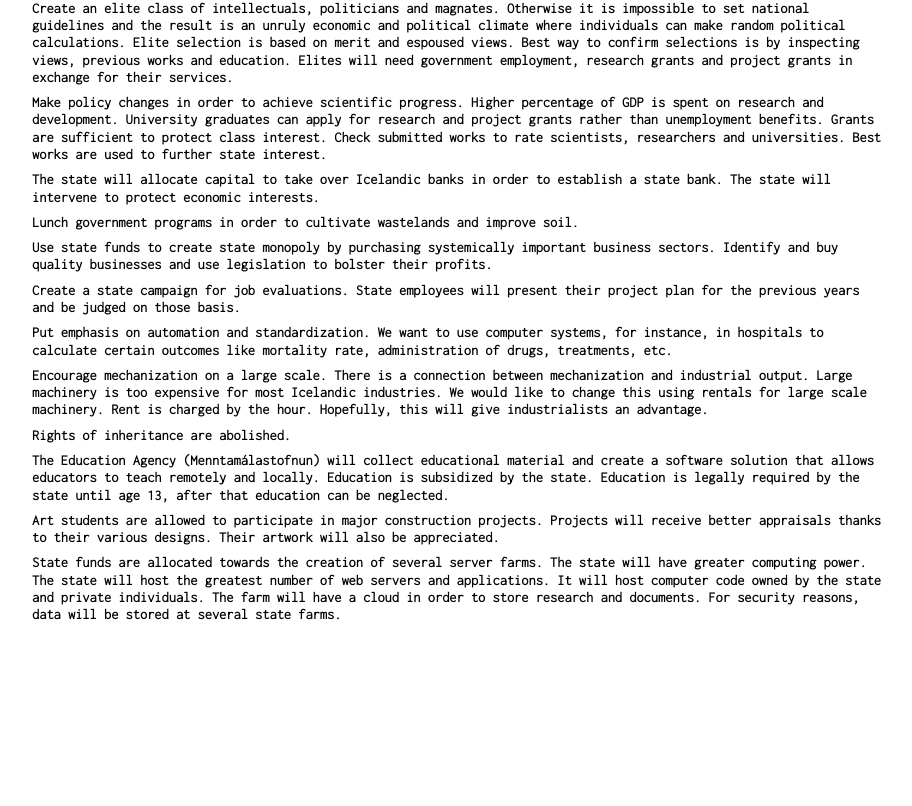
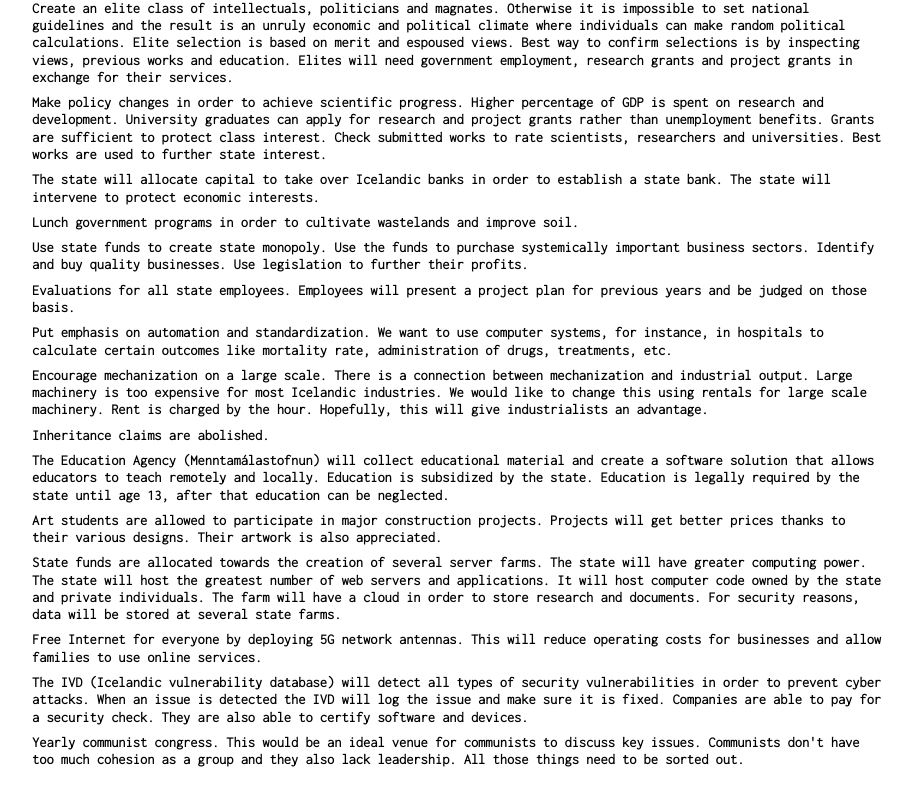
Before and after one commit to kolbeinsson88/silo-labs, a React (Create React App) app: page / in a window 1280 px wide. Shown: the part 646-1452 px from the top of the page, without its empty margins (180-1092 px from the left). Before the commit the page ends 1317 px from the top, so only its background shows below. Built offline with nearby package versions, Linux system fonts and the light colour scheme.

Commit message:
update docs

```diff
--- a/src/components/home.js
+++ b/src/components/home.js
@@ -8,7 +8,7 @@ class Home extends React.Component {
                 <div className="page__row">
                     <div className="page__row__section">
                         <h2 className="title">Keywords</h2>
-                        <p>leadership, culture, Dataism, technocracy, labor theory of value, elitism, research and development, state banking, job analysis, automation, mechanization, inheritance</p>
+                        <p>leadership, culture, Dataism, technocracy, labor theory of value, elitism, research and development, state banking, job analysis, automation, mechanization, inheritance, cloud computing, Internet, cyber security</p>
                     </div>
                     <div className="page__row__section">
                         <h2>Manifesto</h2>
@@ -43,10 +43,10 @@ class Home extends React.Component {
                             Lunch government programs in order to cultivate wastelands and improve soil.
                         </p>
                         <p>
-                            Use state funds to create state monopoly by purchasing systemically important business sectors. Identify and buy quality businesses and use legislation to bolster their profits.
+                            Use state funds to create state monopoly. Use the funds to purchase systemically important business sectors. Identify and buy quality businesses. Use legislation to further their profits.
                         </p>
                         <p>
-                            Create a state campaign for job evaluations. State employees will present their project plan for the previous years and be judged on those basis.
+                            Evaluations for all state employees. Employees will present a project plan for previous years and be judged on those basis.
                         </p>
                         <p>
                             Put emphasis on automation and standardization. We want to use computer systems, for instance, in hospitals to calculate certain outcomes like mortality rate, administration of drugs, treatments, etc.
@@ -55,16 +55,26 @@ class Home extends React.Component {
                             Encourage mechanization on a large scale. There is a connection between mechanization and industrial output. Large machinery is too expensive for most Icelandic industries. We would like to change this using rentals for large scale machinery. Rent is charged by the hour. Hopefully, this will give industrialists an advantage.
                         </p>
                         <p>
-                            Rights of inheritance are abolished.
+                            Inheritance claims are abolished.
                         </p>
                         <p>
                             The Education Agency (Menntamálastofnun) will collect educational material and create a software solution that allows educators to teach remotely and locally. Education is subsidized by the state. Education is legally required by the state until age 13, after that education can be neglected.
                         </p>
                         <p>
-                            Art students are allowed to participate in major construction projects. Projects will receive better appraisals thanks to their various designs. Their artwork will also be appreciated.
+                            Art students are allowed to participate in major construction projects. Projects will get better prices thanks to their various designs. Their artwork is also appreciated.
                         </p>
                         <p>
                             State funds are allocated towards the creation of several server farms. The state will have greater computing power. The state will host the greatest number of web servers and applications. It will host computer code owned by the state and private individuals. The farm will have a cloud in order to store research and documents. For security reasons, data will be stored at several state farms.
+                        </p>
+                        <p>
+                            Free Internet for everyone by deploying 5G network antennas. This will reduce operating costs for businesses and allow families to use online services.
+                        </p>
+                        <p>
+                            The IVD (Icelandic vulnerability database) will detect all types of security vulnerabilities in order to prevent cyber attacks. When an issue is detected the IVD will log the issue and make sure it is fixed. Companies are able to pay for a security check. They are also able to certify software and devices.
+                        </p>
+
+                        <p>
+                        Yearly communist congress. This would be an ideal venue for communists to discuss key issues. Communists don't have too much cohesion as a group and they also lack leadership. All those things need to be sorted out.
                         </p>
                     </div>
                 </div>
```
